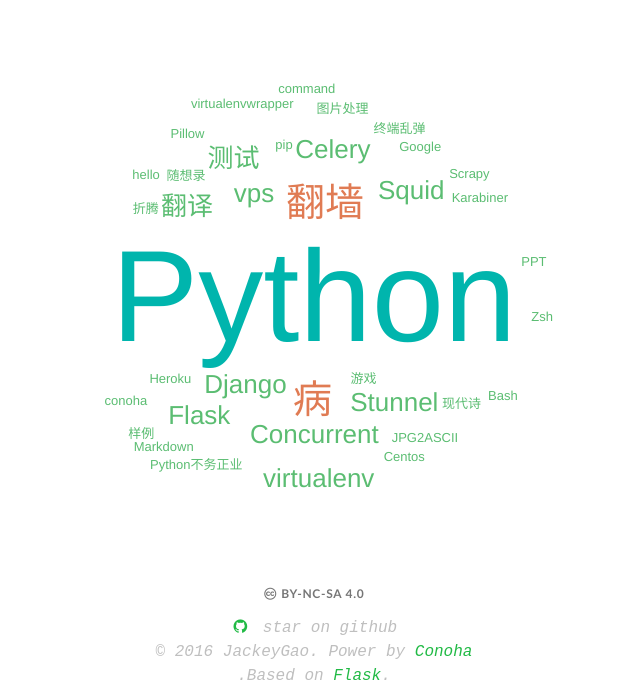
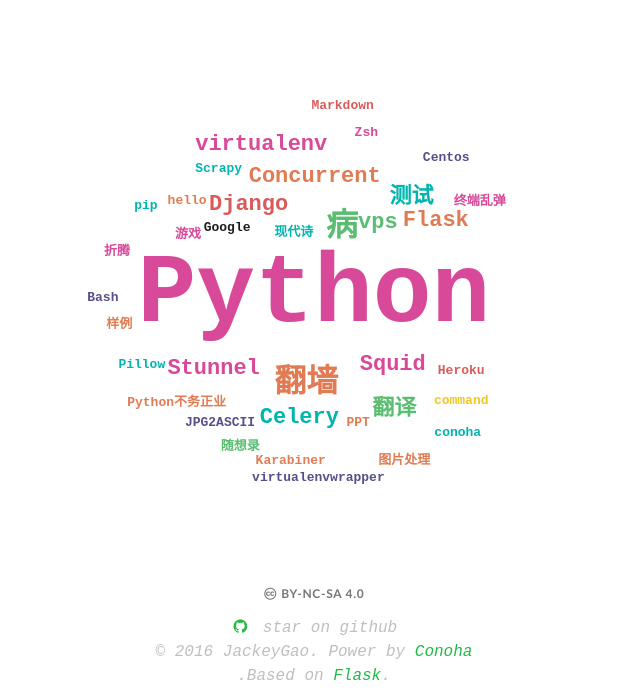
Before and after one commit to jackeyGao/heroText, a Flask app: page /tags/ in a window 1280 px wide. Shown: the part 122-814 px from the top of the page, without its empty margins (326-966 px from the left). Run offline with Flask 2, Linux system fonts and the light colour scheme; some libraries are stand-ins or nearby versions.

Commit message:
[UPDATE] 更新tag样式

```diff
--- a/static/style.css
+++ b/static/style.css
@@ -16,7 +16,7 @@
 }
 
 .monospaced {
-	font-family: Courier New;
+	font-family: Courier New!important;
 }
 
 .greyborder {
--- a/templates/tags.html
+++ b/templates/tags.html
@@ -5,19 +5,32 @@
 {% endblock %}
 
 {% block content %}
-<div id="tags" style="width: 100%; height: 70%; position: relative;"></div>
+<div id="tags" class="monospaced" style="width: 100%; height: 70%; position: relative;"></div>
 {% endblock %}
 
 {% block footer %}
 <script src="/static/jqcloud.min.js"></script>
 <script>
+
+var colors = [
+  "#00B5AD", "#1B1C1D", "#F2C61F",
+  "#00B5AD", "#D95C5C", "#564F8A",
+  "#D9499A", "#E07B53", "#5BBD72"
+  ]
+
 var tags = {{ tags|safe }};
 var words = [];
 $.each(tags, function(key, value) {
-	var ob = {};
-	ob["text"] = key;
-	ob["weight"] = value;
-	ob["link"] = "/?tag=" + key;
+	var ob = {
+    text: key,
+    weight: value,
+    link: "/?tag=" + key,
+    afterWordRender: function() {
+      var color = colors[Math.floor(Math.random() * colors.length)];
+      this.css('color', color);
+      this.css('font-weight', "bold");
+    }
+  }
 	words.push(ob);
 });
 
@@ -26,7 +39,7 @@ $(function() {
   	autoResize: true,
   	colors: ["#00B5AD", "#1B1C1D", "#F2C61F", "#00B5AD", "#D95C5C", "#564F8A", "#D9499A", "#E07B53", "#5BBD72"],
   	fontSize: {
-    	from: 0.2,
+    	from: 0.15,
     	to: 0.02
   	  }
 	});
```
